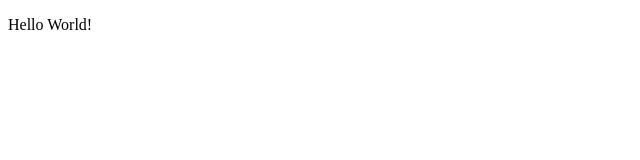
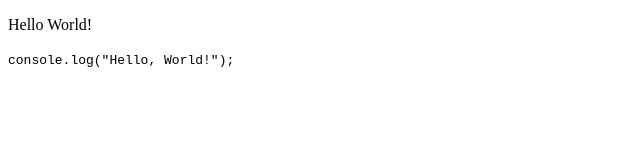
Before and after one commit to ruvebal/punk-portfolio-template, a plain HTML site: page index.html in a window 1280 px wide. Shown: the whole page, without its empty margins (0-640 px from the left). Drawn offline with Linux system fonts and the light colour scheme.

Commit message:
Update .gitignore to exclude additional media files and add console log example in index.html

```diff
--- a/index.html
+++ b/index.html
@@ -7,5 +7,6 @@
 </head>
 <body>
     <p>Hello World!</p>
+    <code>console.log("Hello, World!");</code>
 </body>
 </html>
```
Also changed, not shown: 1 other file.
